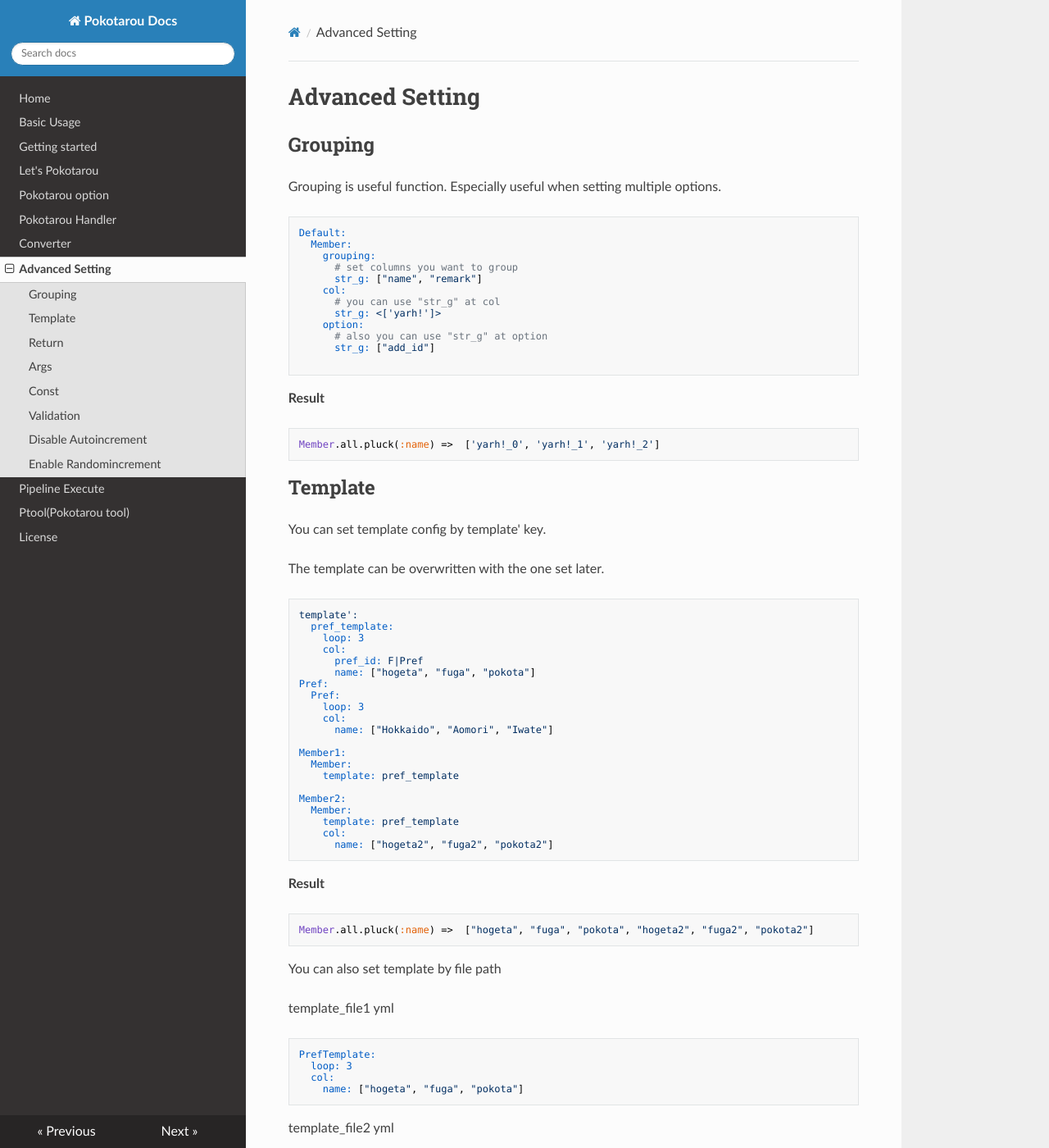
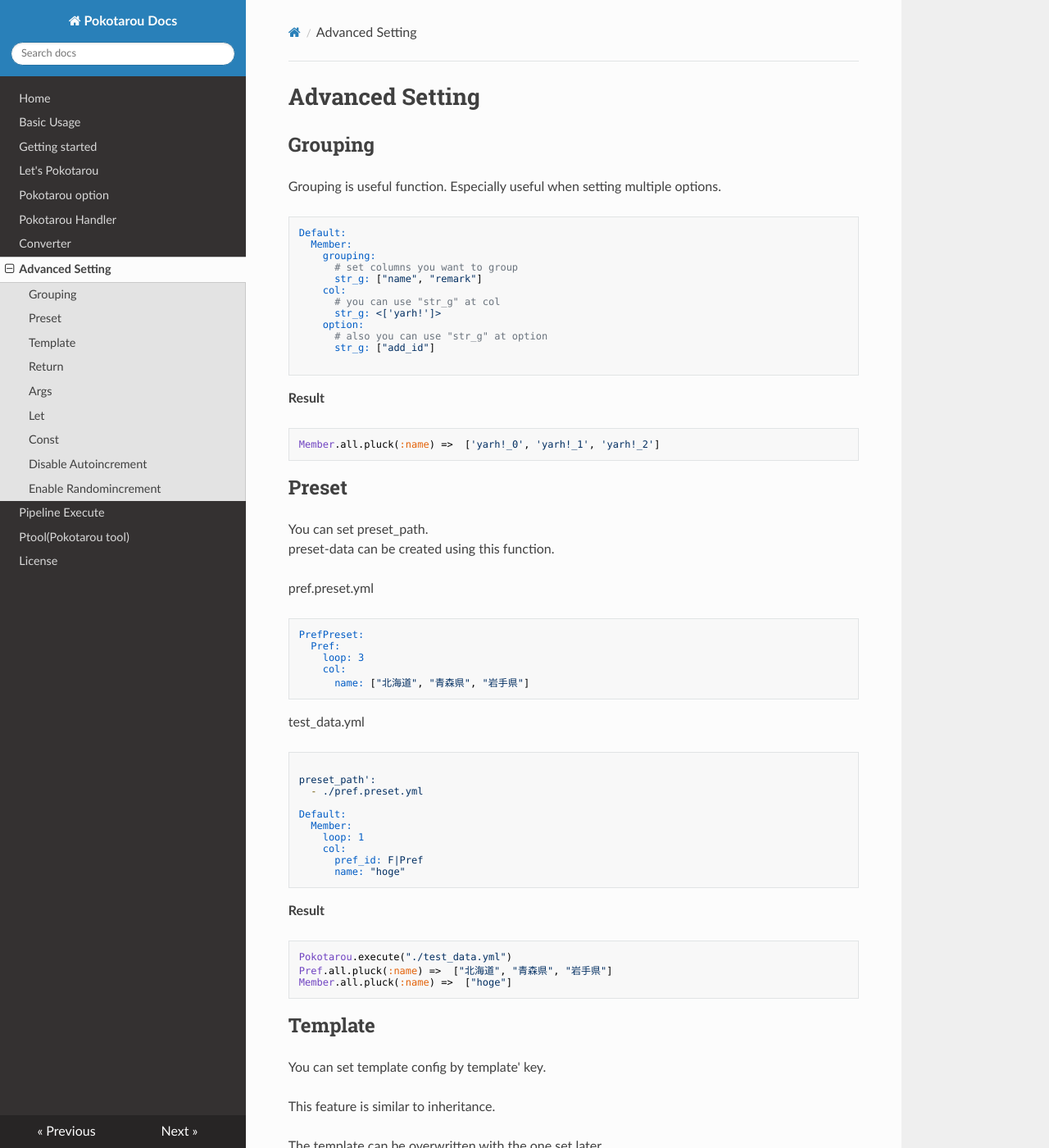
Before and after one commit to Kashiwara0205/PokotarouDocs, an MkDocs documentation site: the page built from docs/advanced_setting.md, in a window 1280 px wide and 1400 px high. Shown: the whole window at 82% size. Built offline with MkDocs 1.6.1, drawn with Linux system fonts in a browser that asks for light colours; nearby versions of some CDN libraries; some of the changed text lies outside the part shown.

Commit message:
Add description of preset

````diff
--- a/docs/advanced_setting.md
+++ b/docs/advanced_setting.md
@@ -25,9 +25,47 @@ __Result__
 Member.all.pluck(:name) =>  ['yarh!_0', 'yarh!_1', 'yarh!_2']
 ```
 
+## Preset
+
+You can set preset_path.
+preset-data can be created using this function.
+
+pref.preset.yml
+```yml
+PrefPreset:
+  Pref:
+    loop: 3
+    col:
+      name: ["北海道", "青森県", "岩手県"]
+```
+
+test_data.yml
+```yml
+
+preset_path':
+  - ./pref.preset.yml
+
+Default:
+  Member:
+    loop: 1
+    col:
+      pref_id: F|Pref
+      name: "hoge"
+```
+
+__Result__
+```ruby
+Pokotarou.execute("./test_data.yml")
+Pref.all.pluck(:name) =>  ["北海道", "青森県", "岩手県"]
+Member.all.pluck(:name) =>  ["hoge"]
+```
+
+
 ## Template
 
 You can set template config by template' key.
+
+This feature is similar to inheritance.
 
 The template can be overwritten with the one set later.
 
@@ -135,6 +173,26 @@ __Result__
 Pref.all.pluck(:name) => ["Hokkaido", "Aomori", "Iwate"]
 ```
 
+## Let
+
+You can define variables by using let key
+
+```yml
+Default:
+  Pref:
+    loop: 3
+    col:
+      name: ["北海道", "青森県", "岩手県"]
+
+Default2:
+  Pref:
+    loop: 3
+    let:
+      def1_names: <maked[:Default][:Pref][:name]>
+    col:
+      name: <let[:def1_names]>
+```
+
 ## Const
 You can set const variables by const' key.
 
@@ -146,17 +204,6 @@ Default:
     loop: 3
   col:
     name: <const[:name]>
-```
-
-## Validation
-
-Run validation when regist
-
-```yml
-Default:
-  Pref:
-    loop: 3
-    validate: true
 ```
 
 ## Disable Autoincrement
````
Also changed, not shown: site/advanced_setting/index.html, site/index.html, site/search/search_index.json, site/sitemap.xml, 1 other file.
